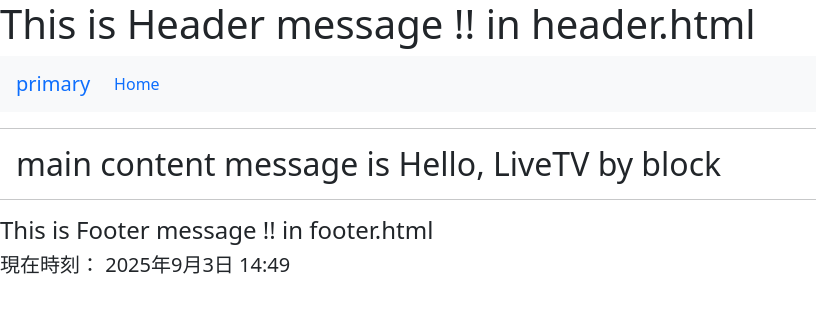
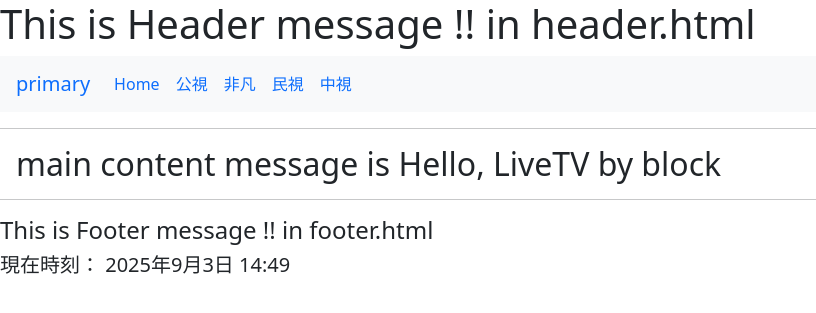
Before and after one commit to jacktea88/Django1, a Django app: page / in a window 1280 px wide. Shown: the top 313 px of the page, without its empty margins (0-816 px from the left). Run offline with Django 5.2, Linux system fonts and the light colour scheme; some libraries are stand-ins or nearby versions.

Commit message:
建立台灣電視播放功能

```diff
--- a/06template/livetv/livetv/urls.py
+++ b/06template/livetv/livetv/urls.py
@@ -21,4 +21,6 @@ from mysite import views
 urlpatterns = [
     path('admin/', admin.site.urls),
     path('', views.index, name='index'),
+    path('twtv/<int:tv_id>', views.twtv, name='tv-url'),
+    path('twtv/', views.twtv, name='tv-url'),
 ]
--- a/06template/livetv/mysite/views.py
+++ b/06template/livetv/mysite/views.py
@@ -6,3 +6,12 @@ def index(request):
     msg = 'Hello, LiveTV'
     now = datetime.now()
     return render(request, 'index.html', locals())
+
+def twtv(request, tv_id=0):
+    tv_list = [{'name':'公視', 'tvcode':'quwqlazU-c8'},
+        {'name':'非凡', 'tvcode':'eA6Aczd3FZM'},
+        {'name':'民視', 'tvcode':'ylYJSBUgaMA'},
+        {'name':'中視', 'tvcode':'TCnaIE_SAtM'},]
+    tv = tv_list[tv_id]
+    now = datetime.now()
+    return render(request, 'twtv.html', locals())
--- a/06template/livetv/templates/header.html
+++ b/06template/livetv/templates/header.html
@@ -8,7 +8,11 @@
             </button>
             <div class="collapse navbar-collapse" id="navbarID">
                 <div class="navbar-nav">
-                    <a class="nav-link active" aria-current="page" href="#">Home</a>
+                    <a class="nav-link active" aria-current="page" href="/">Home</a>
+                    <a class="nav-link" href="{% url "tv-url" 0 %}">公視</a>
+                    <a class="nav-link" href="{% url "tv-url" 1 %}">非凡</a>
+                    <a class="nav-link" href="{% url "tv-url" 2 %}">民視</a>
+                    <a class="nav-link" href="{% url "tv-url" 3 %}">中視</a>
 
                 </div>
             </div>
```
Also changed, not shown: 06template/livetv/templates/twtv.html (added, +14 -0 lines).
